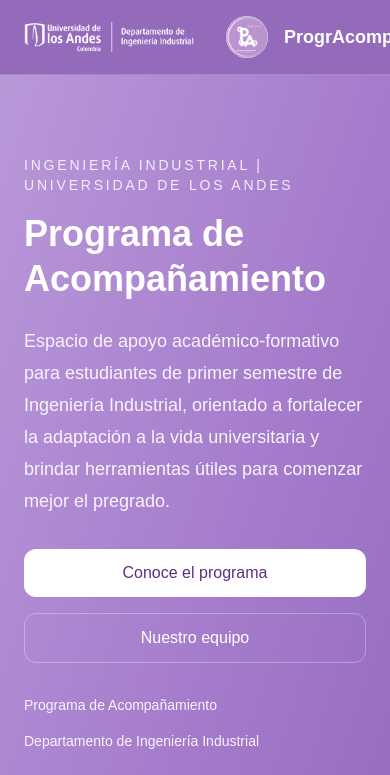
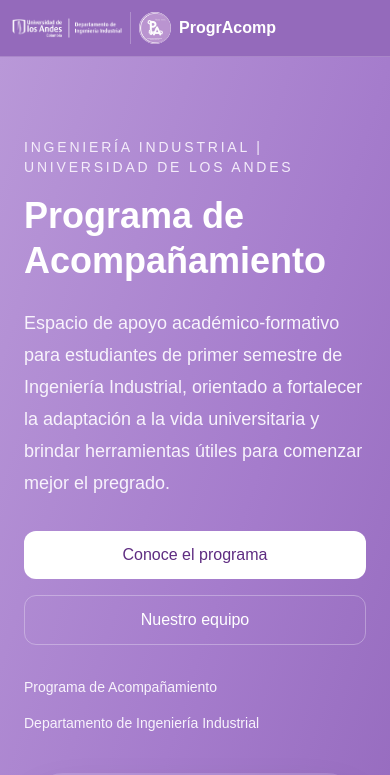
Before and after one commit to fabioortiz23p-glitch/progracomp_web, a Next.js app: page / in a window 390 px wide. Shown: the top 775 px of the page. Built offline with nearby package versions, Linux system fonts and the light colour scheme.

Commit message:
Ajustes responsive en navbar y footer

```diff
--- a/src/components/Footer.tsx
+++ b/src/components/Footer.tsx
@@ -3,20 +3,20 @@
 export default function Footer() {
   return (
     <footer className="bg-[#5f2d82] px-6 py-12 text-white">
-      <div className="mx-auto grid w-full md:w-fit gap-8 md:grid-cols-[570px_280px]">
+      <div className="mx-auto grid w-full gap-8 md:w-fit md:grid-cols-[570px_280px]">
         <div>
-          <div className="flex items-center gap-4">
+          <div className="flex items-center gap-3 sm:gap-4">
             <Image
               src="/brand/logo-pa.png"
               alt="Logo Programa de Acompañamiento"
               width={64}
               height={64}
-              className="rounded-full"
+              className="h-12 w-12 rounded-full sm:h-16 sm:w-16"
               unoptimized
             />
 
-            <div>
-              <h3 className="text-xl font-semibold">
+            <div className="min-w-0">
+              <h3 className="text-lg font-semibold sm:text-xl">
                 Programa de Acompañamiento
               </h3>
               <p className="mt-1 text-sm text-[#efe6f7]">
@@ -36,18 +36,20 @@
               <p className="text-sm font-semibold uppercase tracking-[0.12em] text-[#e8d9f5]">
                 Contacto
               </p>
+
               <a
                 href="mailto:progracomp@uniandes.edu.co"
-                className="mt-2 inline-block text-sm text-white underline underline-offset-2 hover:text-[#efe6f7]"
+                className="mt-2 block break-all text-sm text-white underline underline-offset-2 hover:text-[#efe6f7]"
               >
                 progracomp@uniandes.edu.co
               </a>
+
               <a
                 href="mailto:f.ortizp@uniandes.edu.co"
-                className="text-sm text-white underline underline-offset-2 hover:text-[#efe6f7]"
+                className="mt-2 block break-all text-sm text-white underline underline-offset-2 hover:text-[#efe6f7]"
               >
                 f.ortizp@uniandes.edu.co
-            </a>
+              </a>
             </div>
 
             <div>
@@ -57,7 +59,7 @@
                   alt="Universidad de los Andes - Departamento de Ingeniería Industrial"
                   width={320}
                   height={88}
-                  className="h-auto w-auto max-w-[320px]"
+                  className="h-auto w-full max-w-[260px] sm:max-w-[320px]"
                   unoptimized
                 />
               </div>
--- a/src/components/Navbar.tsx
+++ b/src/components/Navbar.tsx
@@ -3,29 +3,31 @@
 export default function Navbar() {
   return (
     <header className="sticky top-0 z-50 border-b border-white/20 bg-[#8f63b8]/95 backdrop-blur">
-      <div className="mx-auto flex max-w-7xl items-center justify-between px-6 py-4">
-        <a href="#inicio" className="flex items-center gap-4 text-white">
+      <div className="mx-auto flex max-w-7xl items-center justify-between px-3 py-3 sm:px-6 sm:py-4">
+        <a href="#inicio" className="flex min-w-0 items-center gap-2 text-white sm:gap-4">
           <Image
             src="/brand/logo-uniandes-industrial.png"
             alt="Universidad de los Andes - Departamento de Ingeniería Industrial"
             width={170}
             height={40}
-            className="h-auto w-auto max-w-[170px]"
+            className="h-auto w-auto max-w-[110px] sm:max-w-[140px] md:max-w-[170px]"
             unoptimized
           />
 
-          <div className="h-10 w-px bg-white/25" />
+          <div className="h-8 w-px shrink-0 bg-white/25 sm:h-10" />
 
           <Image
             src="/brand/logo-pa.png"
             alt="Logo Programa de Acompañamiento"
             width={42}
             height={42}
-            className="rounded-full"
+            className="h-8 w-8 shrink-0 rounded-full sm:h-[42px] sm:w-[42px]"
             unoptimized
           />
 
-          <span className="text-lg font-semibold">ProgrAcomp</span>
+          <span className="whitespace-nowrap text-base font-semibold sm:text-lg">
+            ProgrAcomp
+          </span>
         </a>
 
         <nav className="hidden gap-6 text-sm text-white md:flex">
```
